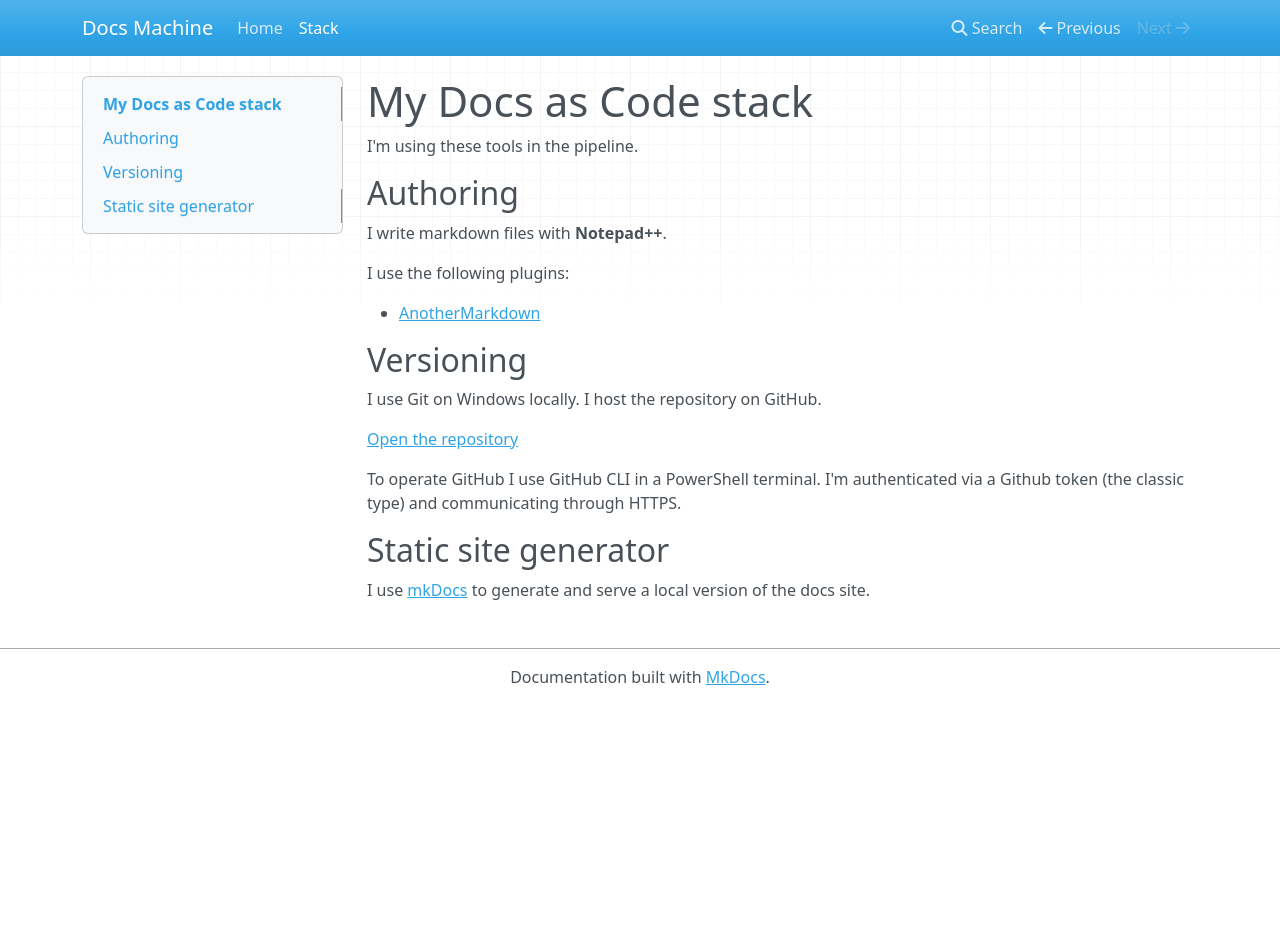
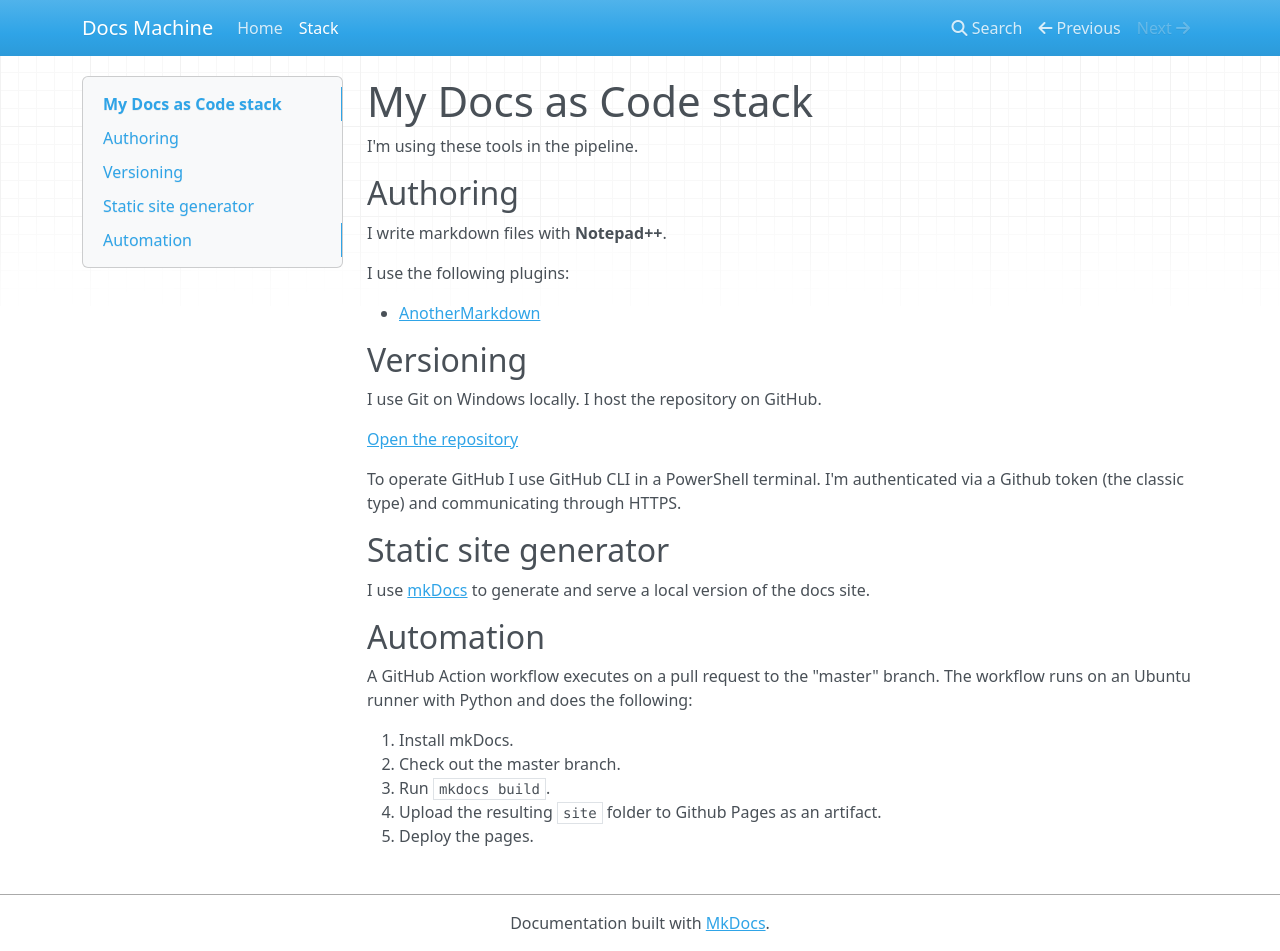
Before and after one commit to davidstula/docsmachine, an MkDocs documentation site: the page built from docs/stack.md, in a window 1280 px wide and 951 px high. Built offline with MkDocs 1.6.1, drawn with Linux system fonts in a browser that asks for light colours; nearby versions of some CDN libraries.

Commit message:
Outlined the first version of automation used in the pipeline

````diff
--- a/docs/stack.md
+++ b/docs/stack.md
@@ -21,3 +21,13 @@
 ## Static site generator
 
 I use [mkDocs](https://www.mkdocs.org/) to generate and serve a local version of the docs site.
+
+## Automation
+
+A GitHub Action workflow executes on a pull request to the "master" branch. The workflow runs on an Ubuntu runner with Python and does the following:
+
+1. Install mkDocs.
+1. Check out the master branch.
+1. Run ```mkdocs build```.
+1. Upload the resulting ```site``` folder to Github Pages as an artifact.
+1. Deploy the pages.
````
